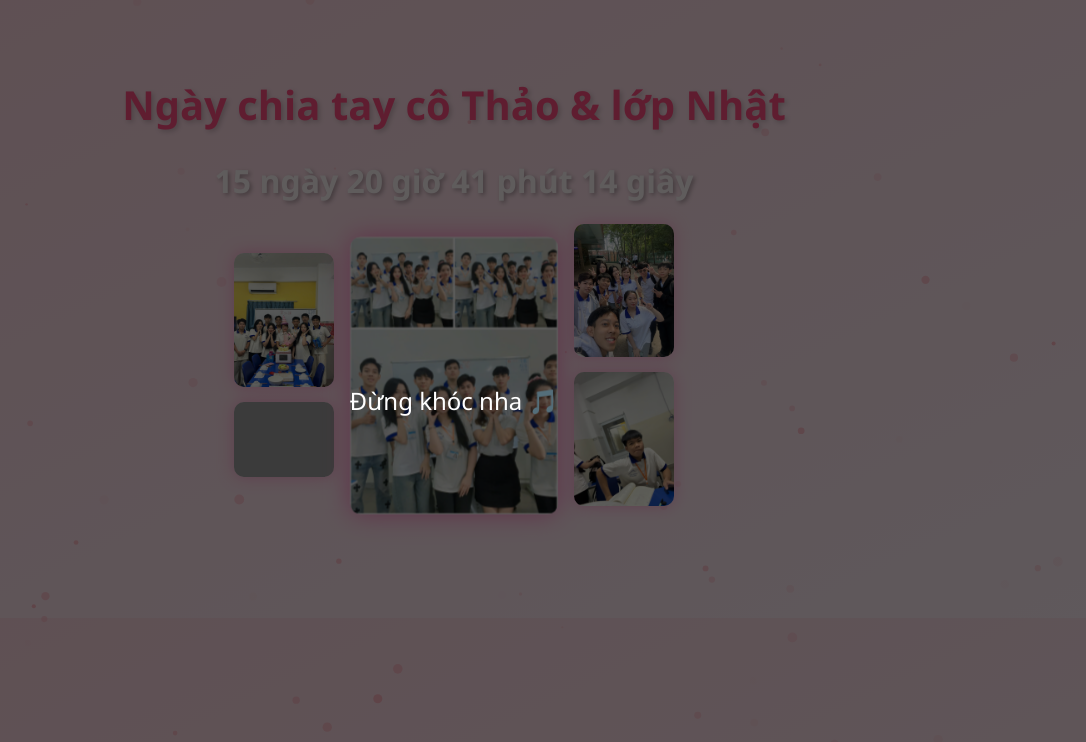
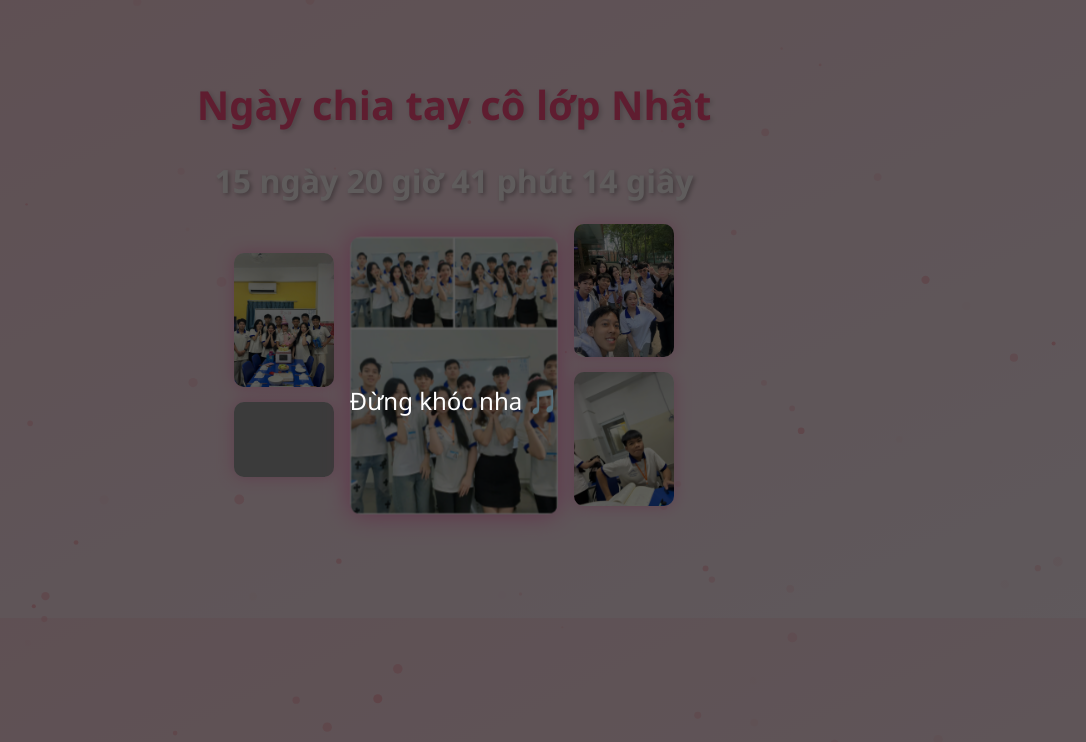
Before and after one commit to trankiet404/tambiet, a plain HTML site: page index.html in a window 1280 px wide. Shown: the whole page, without its empty margins (186-1272 px from the left). Drawn offline with Linux system fonts and the light colour scheme; grey boxes are pictures that could not be loaded.

Commit message:
Update index.html

```diff
--- a/index.html
+++ b/index.html
@@ -15,7 +15,7 @@
     <audio id="bg-music" src="audio.mp3" autoplay loop></audio>
 
     <div class="container">
-        <h1 class="title">Ngày chia tay cô Thảo & lớp Nhật</h1>
+        <h1 class="title">Ngày chia tay cô lớp Nhật</h1>
         <h2 id="countdown"></h2>
       <div class="image-wrapper">
   <div class="side-images left">
```
